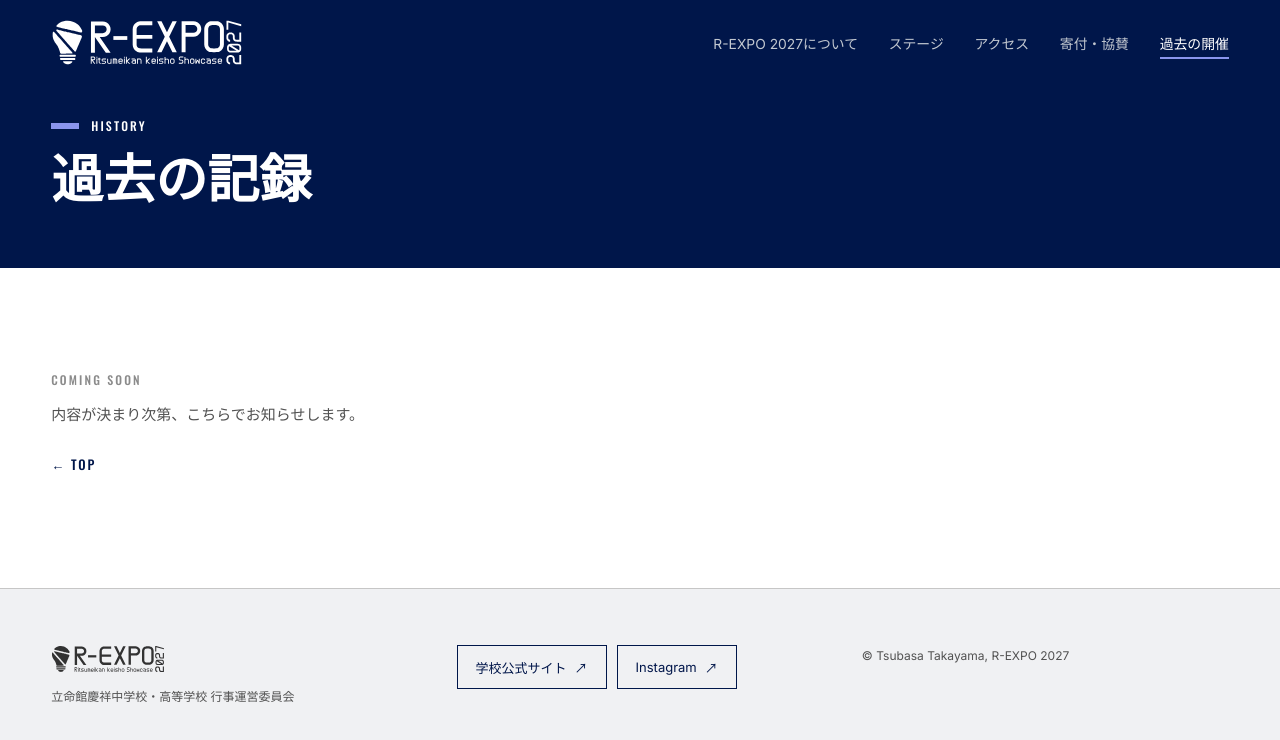
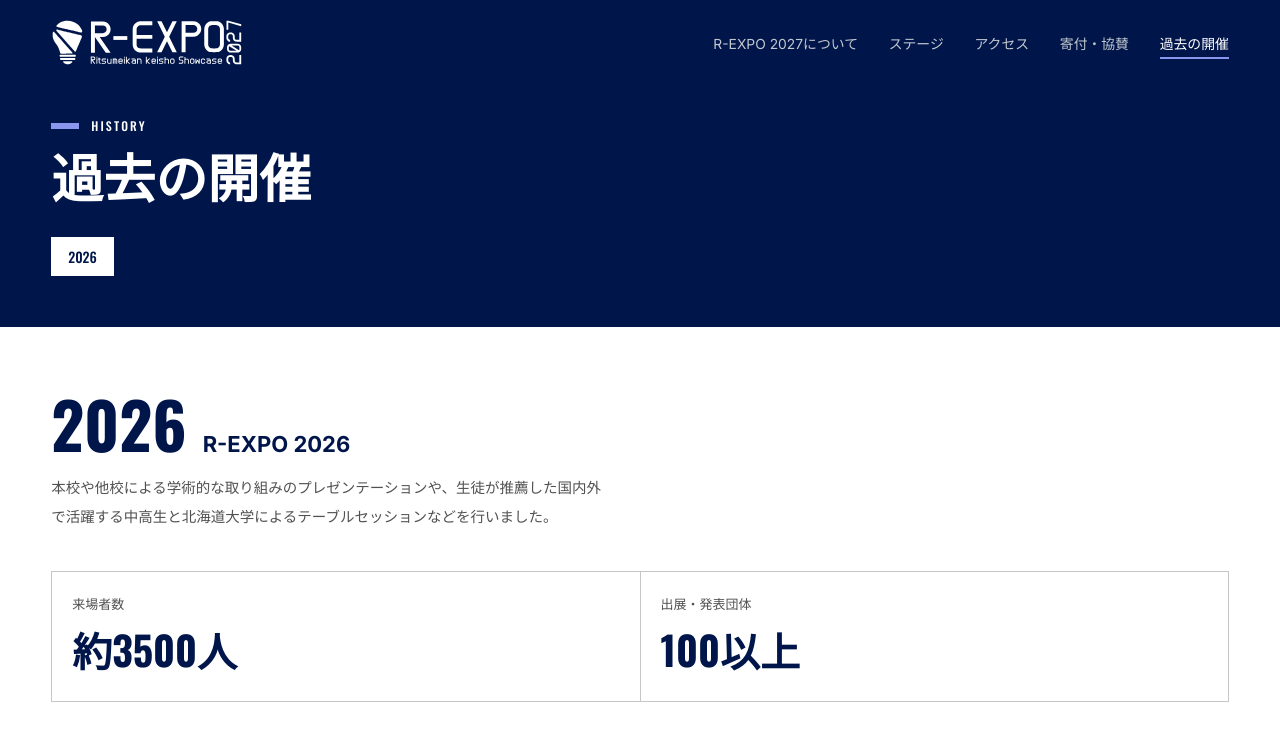
Before and after one commit to imomochiimpact/R-EXPO-site, a Next.js app: page /history in a window 1280 px wide. Shown: the top 740 px of the page. Built offline with nearby package versions, Linux system fonts and the light colour scheme.

Commit message:
update:history/2026

```diff
--- a/src/app/history/page.tsx
+++ b/src/app/history/page.tsx
@@ -1,40 +1,40 @@
+import type { Metadata } from "next";
+import PageHeader from "@/components/common/pageHeader/PageHeader";
+import HistoryDetail from "@/components/history/historyDetail/HistoryDetail";
+import HistoryTabs from "@/components/history/historyTabs/HistoryTabs";
+import { HISTORY } from "@/constants/history";
+
+export const metadata: Metadata = {
+  title: "過去の開催",
+};
+
+export default function Page() {
+  const latest = HISTORY[HISTORY.length - 1];
+
+  return (
+    <main>
+      <PageHeader
+        label="HISTORY"
+        title="過去の開催"
+        tone="purple"
+        extra={<HistoryTabs current={latest.year} />}
+      />
+      <HistoryDetail entry={latest} />
+    </main>
+  );
+}
+
 // import type { Metadata } from "next";
-// import PageHeader from "@/components/common/pageHeader/PageHeader";
-// import HistoryDetail from "@/components/history/historyDetail/HistoryDetail";
-// import HistoryTabs from "@/components/history/historyTabs/HistoryTabs";
-// import { HISTORY } from "@/constants/history";
+// import ComingSoon from "@/components/common/comingSoon/ComingSoon";
 
 // export const metadata: Metadata = {
-//   title: "過去の開催",
+//   title: "過去の記録",
 // };
 
 // export default function Page() {
-//   const latest = HISTORY[HISTORY.length - 1];
-
 //   return (
 //     <main>
-//       <PageHeader
-//         label="HISTORY"
-//         title="過去の開催"
-//         tone="purple"
-//         extra={<HistoryTabs current={latest.year} />}
-//       />
-//       <HistoryDetail entry={latest} />
+//       <ComingSoon label="HISTORY" title="過去の記録" tone="purple" />
 //     </main>
 //   );
 // }
-
-import type { Metadata } from "next";
-import ComingSoon from "@/components/common/comingSoon/ComingSoon";
-
-export const metadata: Metadata = {
-  title: "過去の記録",
-};
-
-export default function Page() {
-  return (
-    <main>
-      <ComingSoon label="HISTORY" title="過去の記録" tone="purple" />
-    </main>
-  );
-}
--- a/src/components/history/historyDetail/HistoryDetail.tsx
+++ b/src/components/history/historyDetail/HistoryDetail.tsx
@@ -17,6 +17,16 @@
         {entry.summary}
       </p>
 
+
+      <dl className={styles.stats} data-reveal="">
+        {entry.stats.map((stat) => (
+          <div key={stat.label} className={styles.stat}>
+            <dt className={styles.statLabel}>{stat.label}</dt>
+            <dd className={styles.statValue}>{stat.value}</dd>
+          </div>
+        ))}
+      </dl>
+
       <ul className={styles.photos}>
         {entry.photos.map((photo) => (
           <li key={photo.label} className={styles.photo} data-wide={photo.wide ? "true" : undefined} data-reveal="">
@@ -28,15 +38,6 @@
           </li>
         ))}
       </ul>
-
-      <dl className={styles.stats} data-reveal="">
-        {entry.stats.map((stat) => (
-          <div key={stat.label} className={styles.stat}>
-            <dt className={styles.statLabel}>{stat.label}</dt>
-            <dd className={styles.statValue}>{stat.value}</dd>
-          </div>
-        ))}
-      </dl>
     </section>
   );
 }
--- a/src/components/top/supportCta/SupportCta.tsx
+++ b/src/components/top/supportCta/SupportCta.tsx
@@ -12,7 +12,7 @@
             寄付・協賛のお願い
           </h2>
           <p className={styles.lead}>
-            道内の中学生・高校生の様々な活動や活躍を発表できる場「R-EXPO」。第2回（2027年2月11日開催）に向けて、寄付・協賛・協力によるご支援をお願いしております。
+            道内の中高校生の様々な活動や活躍を発表できる場「R-EXPO」<br></br>第2回（2027年2月11日開催）に向けて、寄付・協賛・協力によるご支援をお願いしております。
           </p>
         </div>
         <div data-reveal="">
--- a/src/constants/history.ts
+++ b/src/constants/history.ts
@@ -15,7 +15,7 @@
       { label: "運営の生徒", wide: true },
     ],
     stats: [
-      { label: "来場者数", value: "約2500人" },
+      { label: "来場者数", value: "約3500人" },
       { label: "出展・発表団体", value: "100以上" },
     ],
   },
--- a/src/constants/top.ts
+++ b/src/constants/top.ts
@@ -8,7 +8,7 @@
 }[] = [
   { href: "/about", title: "コンセプト・ご挨拶", sub: "行事部委員長・生徒会長より", tone: "pink" },
   { href: "/location", title: "会場情報", sub: "日時・会場・アクセス・地図", tone: "green" },
-  { href: "/history/2026", title: "2026年の記録", sub: "前回の様子と規模", tone: "purple" },
+  { href: "/history/2026", title: "過去開催の記録", sub: "前回の様子と規模", tone: "purple" },
   { href: "/support", title: "寄付・協賛のお願い", sub: "ご支援をお考えの皆さまへ", tone: "blue" },
 ];
 
```
